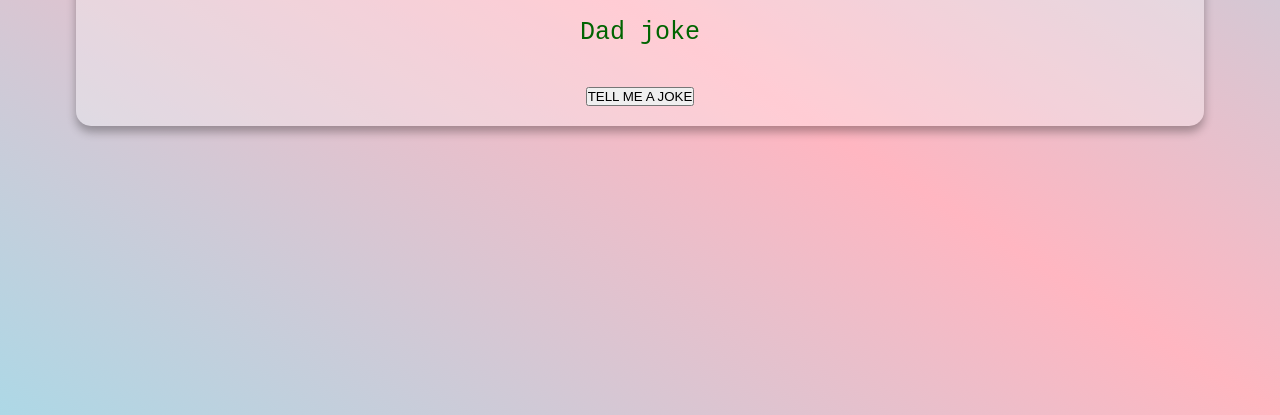
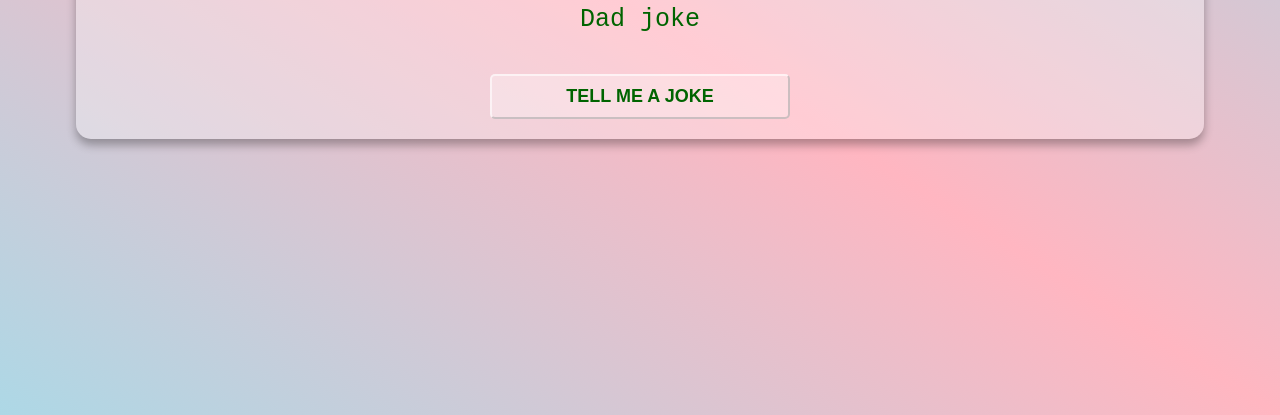
Before and after one commit to lugard1/dad-joke-generator, a website: page index.html in a window 1280 px wide. Shown: the part 385-800 px from the top of the page. Drawn offline with Linux system fonts and the light colour scheme.

Commit message:
Style button and add script file

```diff
--- a/index.html
+++ b/index.html
@@ -13,5 +13,6 @@
     <p class="joke" id="joke">Dad joke</p>
     <button type="button" class="btn" id="btn">TELL ME A JOKE</button>
   </main>
+  <script src="script.js"></script>
 </body>
 </html>
--- a/style.css
+++ b/style.css
@@ -35,3 +35,22 @@ body {
   font-weight: 500;
   margin: 40px;
 }
+
+.btn {
+  font-size: 18px;
+  font-weight: 700;
+  border-radius: 5px;
+  cursor: pointer;
+  padding: 10px;
+  background-color: rgba(255, 255, 255, 0.3);
+  border-color: rgba(255, 255, 255, 0.6);
+  text-transform: uppercase;
+  width: 300px;
+  color: darkgreen;
+}
+
+.btn:hover {
+  background-color: rgba(255, 255, 255, 0.5);
+  box-shadow: 0 4px 4px rgba(0, 0, 0, 0.3);
+  transition: all 300ms ease;
+}
```
